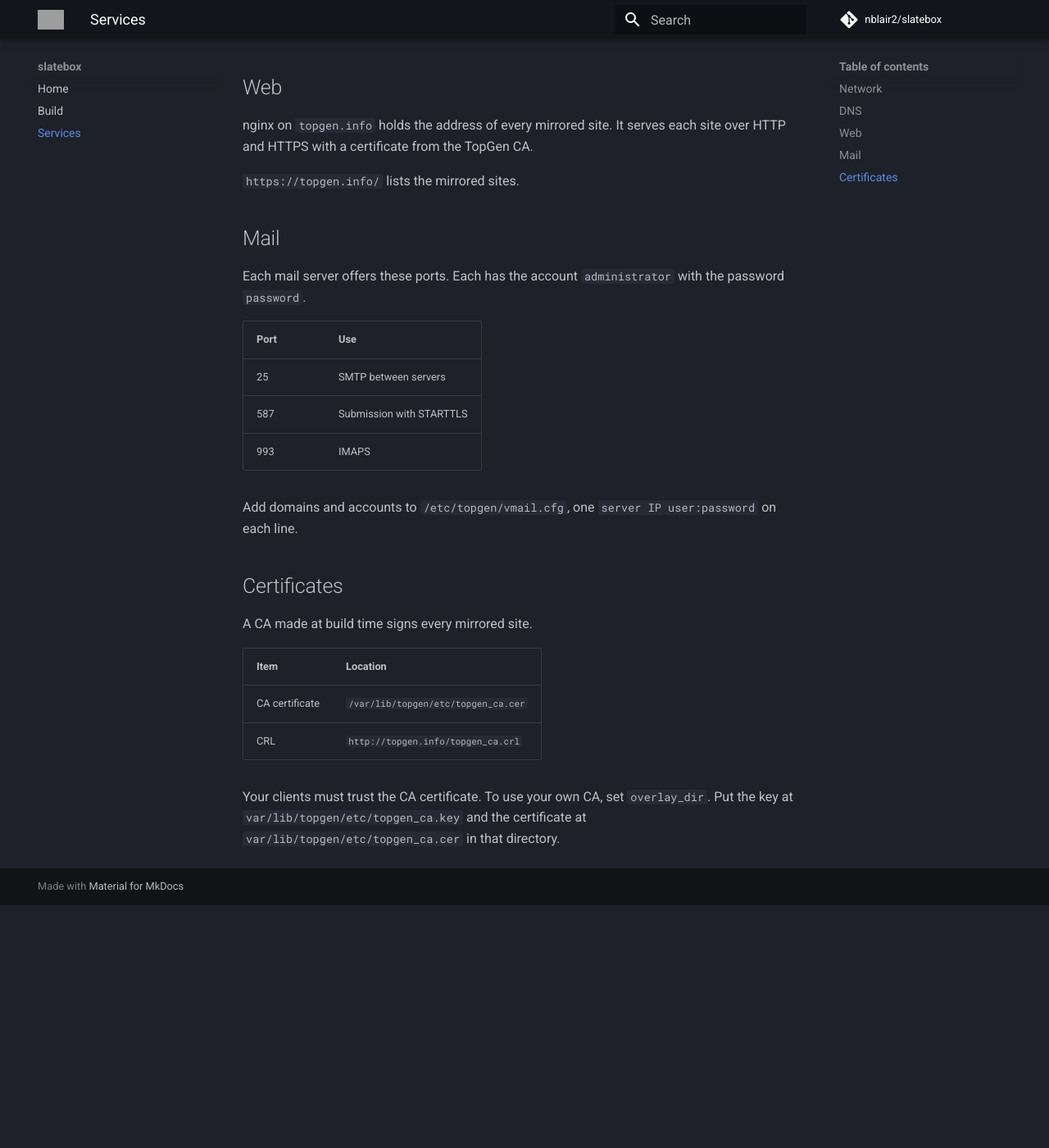
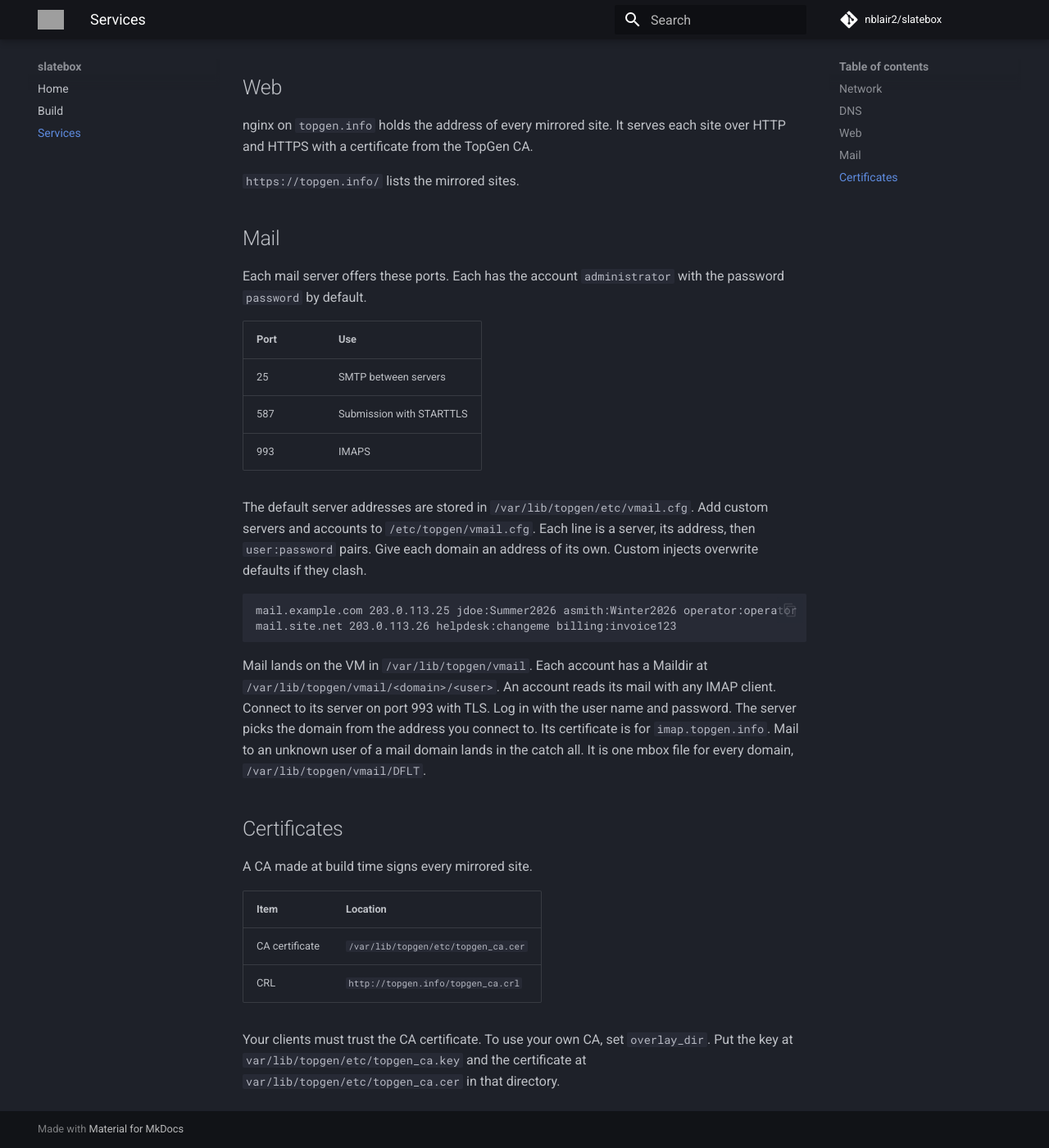
Before and after one commit to nblair2/slatebox, an MkDocs documentation site: the page built from docs/services.md, in a window 1280 px wide and 1400 px high, scrolled down 1888 px. Shown: the whole window at 82% size. Built offline with MkDocs 1.6.1 and Material for MkDocs 9.7.7, drawn with Linux system fonts in a browser that asks for light colours; comment, search, counter and statistics services are not loaded; before the commit the page ends 2992 px from its top, so only the background shows below that; grey boxes are pictures that could not be loaded.

Commit message:
docs(vmail): where mail lands and how to read it
Co-Authored-By: Claude Opus 5.5 <noreply@anthropic.com>

````diff
--- a/docs/services.md
+++ b/docs/services.md
@@ -68,7 +68,7 @@ and HTTPS with a certificate from the TopGen CA.
 ## Mail
 
 Each mail server offers these ports. Each has the account `administrator` with the password
-`password`.
+`password` by default.
 
 | Port | Use |
 |---|---|
@@ -76,7 +76,24 @@ Each mail server offers these ports. Each has the account `administrator` with t
 | 587 | Submission with STARTTLS |
 | 993 | IMAPS |
 
-Add domains and accounts to `/etc/topgen/vmail.cfg`, one `server IP user:password` on each line.
+The default server addresses are stored in `/var/lib/topgen/etc/vmail.cfg`.
+Add custom servers and accounts to `/etc/topgen/vmail.cfg`. Each line is a server, its address, then
+`user:password` pairs. Give each domain an address of its own.
+Custom injects overwrite defaults if they clash.
+
+```text
+mail.example.com 203.0.113.25 jdoe:Summer2026 asmith:Winter2026 operator:operator
+mail.site.net 203.0.113.26 helpdesk:changeme billing:invoice123
+```
+
+
+Mail lands on the VM in `/var/lib/topgen/vmail`. Each account has a Maildir at
+`/var/lib/topgen/vmail/<domain>/<user>`.
+An account reads its mail with any IMAP client. Connect to its server on port 993 with TLS. Log
+in with the user name and password. The server picks the domain from the address you connect
+to. Its certificate is for `imap.topgen.info`.
+Mail to an unknown user of a mail domain lands in the catch all. It is one mbox file for every
+domain, `/var/lib/topgen/vmail/DFLT`.
 
 ## Certificates
 
````
